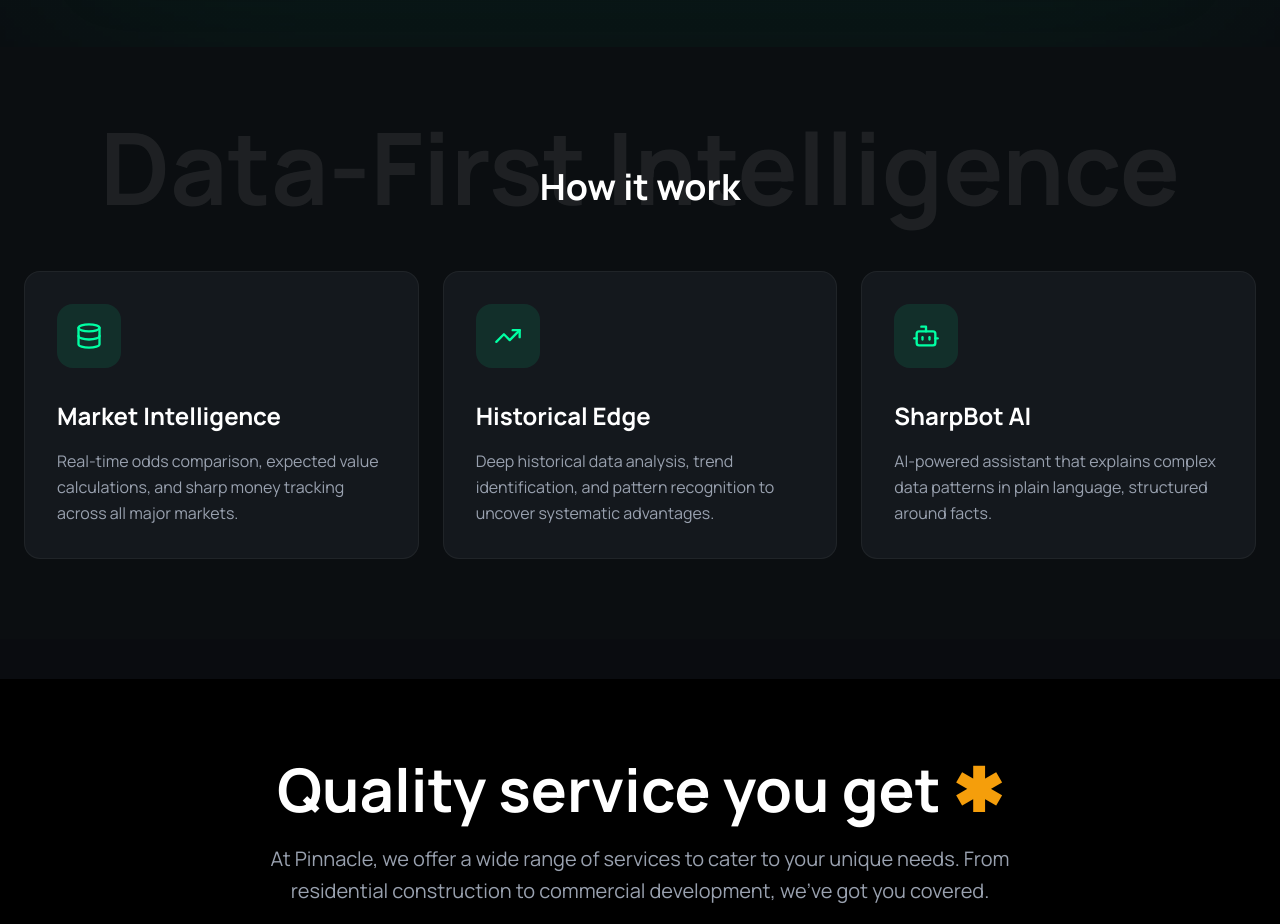
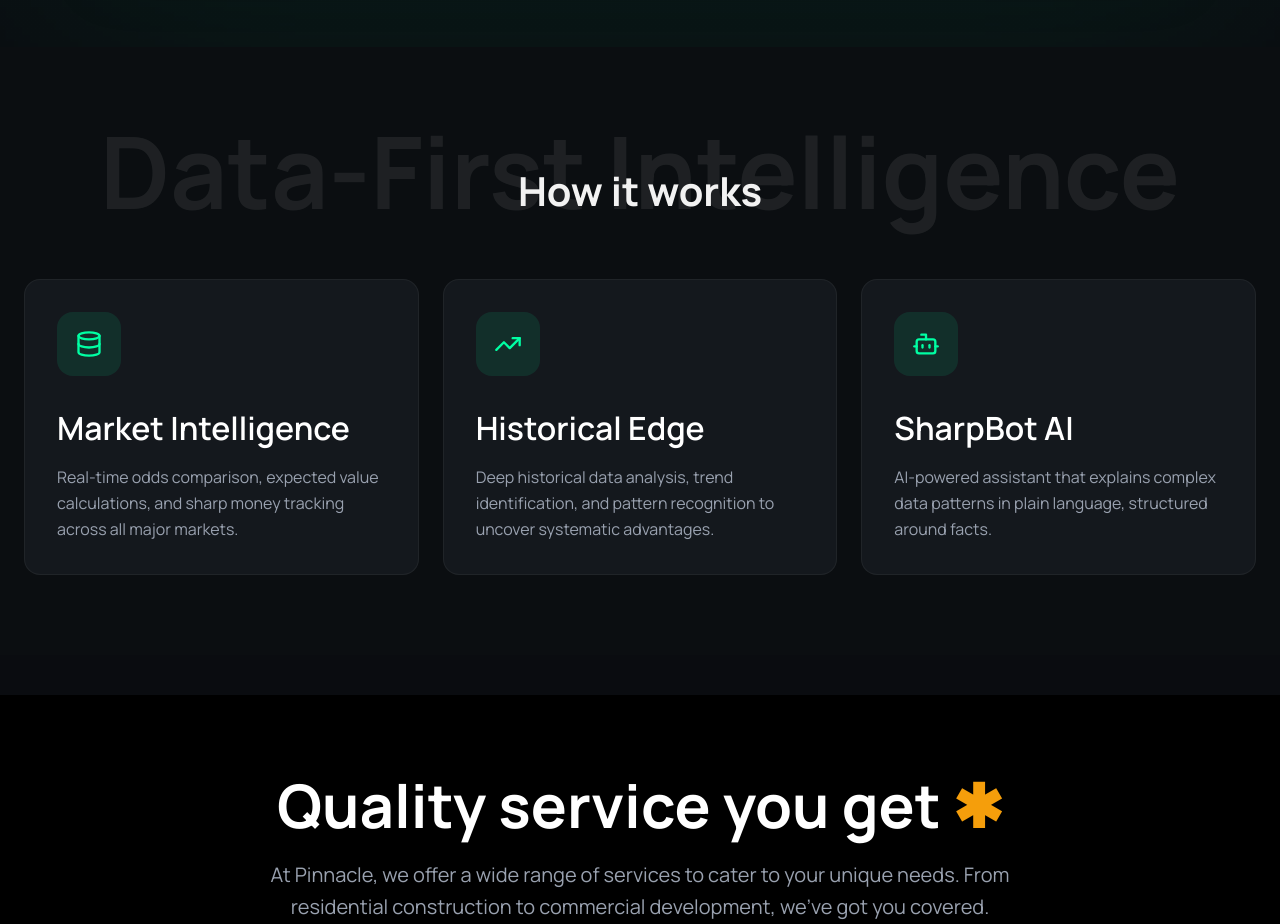
Before and after one commit to Alok4D/clash-gambling, a Next.js app: page / in a window 1280 px wide. Shown: the part 1160-2084 px from the top of the page. Built offline with nearby package versions, Linux system fonts and the light colour scheme.

Commit message:
feat: implement FeaturesSection component to showcase platform intelligence capabilities

```diff
--- a/app/(home)/_components/FeaturesSection.tsx
+++ b/app/(home)/_components/FeaturesSection.tsx
@@ -32,8 +32,8 @@ const FeaturesSection = () => {
           <h2 className="absolute inset-0 flex items-center justify-center font-inter text-[40px] font-bold text-[#FFFFFF14] md:text-[100px] whitespace-nowrap">
             Data-First Intelligence
           </h2>
-          <h3 className="relative pt-6 text-3xl font-bold text-white md:pt-10 md:text-4xl">
-            How it work
+          <h3 className="font-montserrat relative pt-6 text-3xl font-bold text-[#F2F2F2] md:pt-10 md:text-[40px] leading-[48px]">
+            How it works
           </h3>
         </div>
 
@@ -50,7 +50,7 @@ const FeaturesSection = () => {
               </div>
 
               {/* Content */}
-              <h4 className="mb-4 text-2xl font-bold text-white">
+              <h4 className="font-montserrat mb-4 text-[24px] md:text-[32px] font-semibold leading-[40px] text-[#FFFFFF]">
                 {feature.title}
               </h4>
               <p className="leading-relaxed text-gray-400">
```
